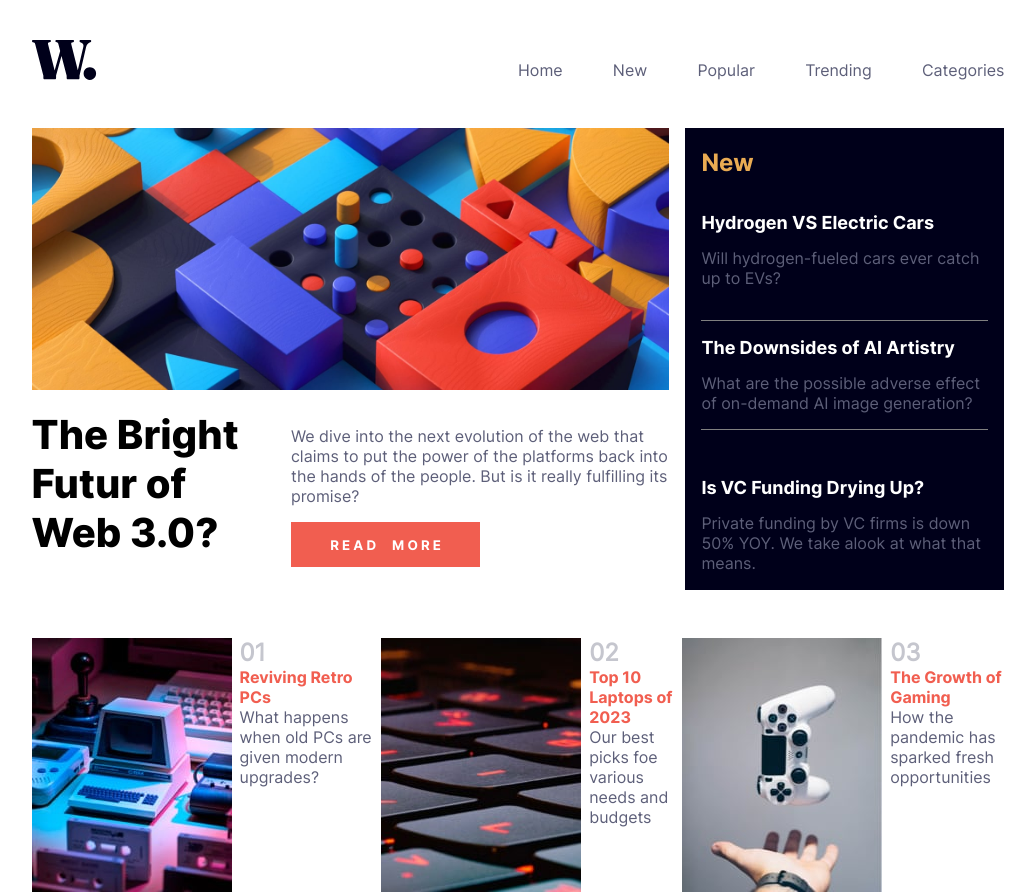
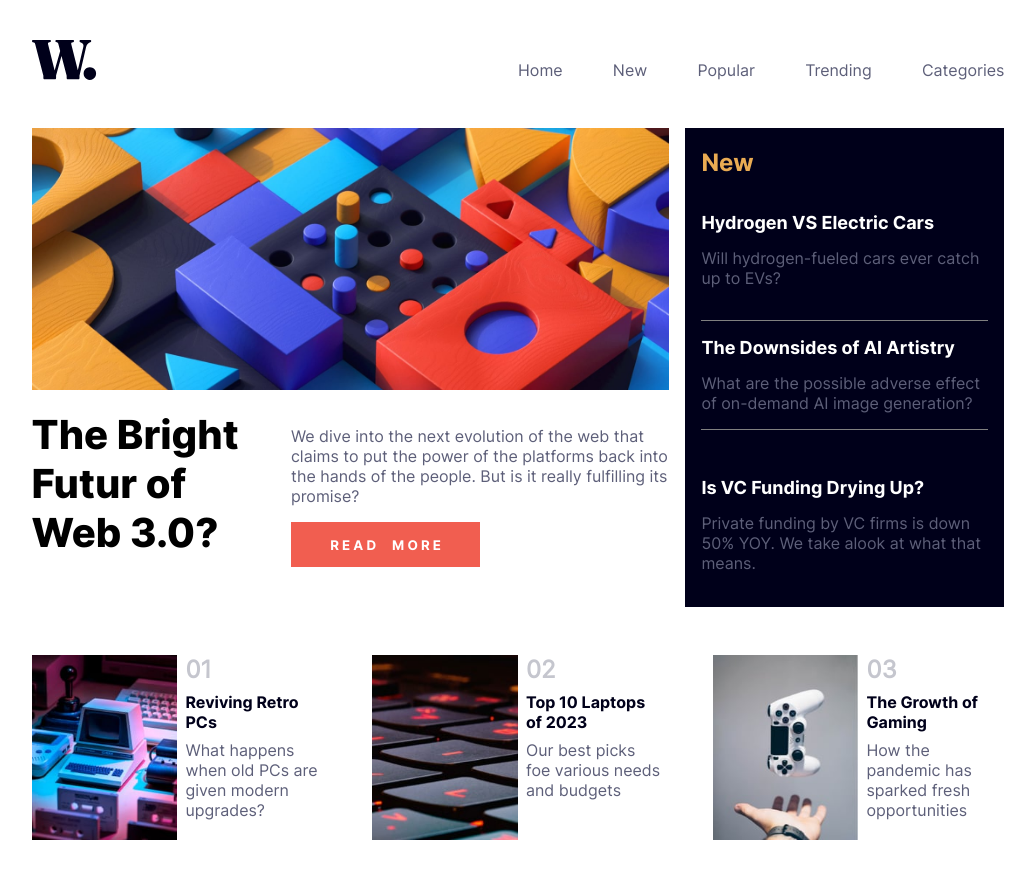
Before and after one commit to TahiryAllaoui/Homepage-component, a React (Vite) app: page / in a window 1280 px wide. Shown: the whole page, without its empty margins (130-1165 px from the left). Built offline with nearby package versions, Linux system fonts and the light colour scheme.

Commit message:
Desktop view done

```diff
--- a/src/style/Footer.scss
+++ b/src/style/Footer.scss
@@ -8,28 +8,41 @@
 footer {
     display: flex;
     justify-content: space-between;
+    width: 100%;
 
     .footer-item {
         display: flex;
         gap: 0.5rem;
+        width: 30%;
+
+        img {
+            width: 50%;
+        }
 
         .inner-footer {
             display: flex;
             flex-direction: column;
             justify-content: flex-start;
+            gap: 0.5rem;
+            width: 100%;
 
             h2 {
                 color: $Grayish-blue;
+                font-size: x-large;
                 padding: 0;
                 margin: 0;
             }
 
             a {
                 text-decoration: none;
-                color: $soft-red;
+                color: $Very-dark-blue;
                 font-family: 'Inter-Mid-bold';
                 padding: 0;
                 margin: 0;
+
+                &:hover {
+                    color: $soft-red;
+                }
             }
 
             p {
```
